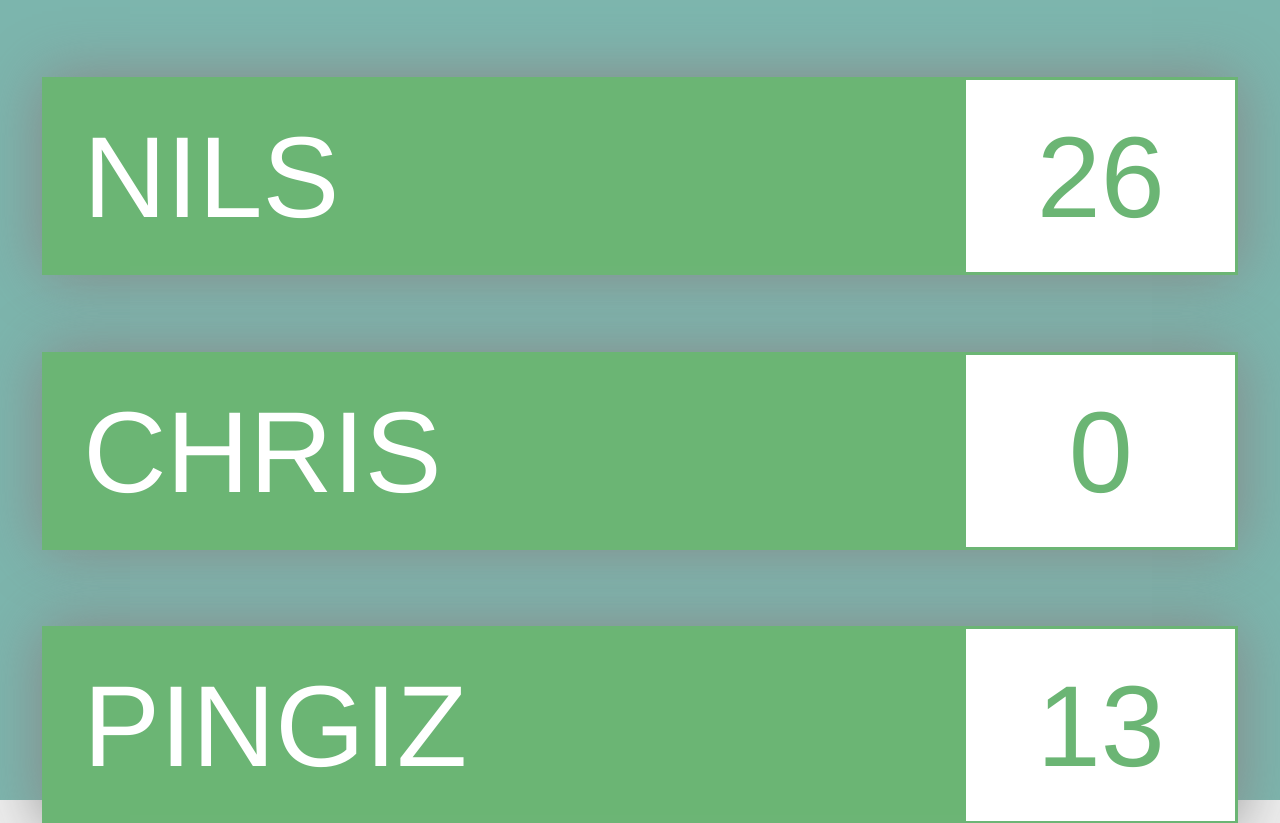
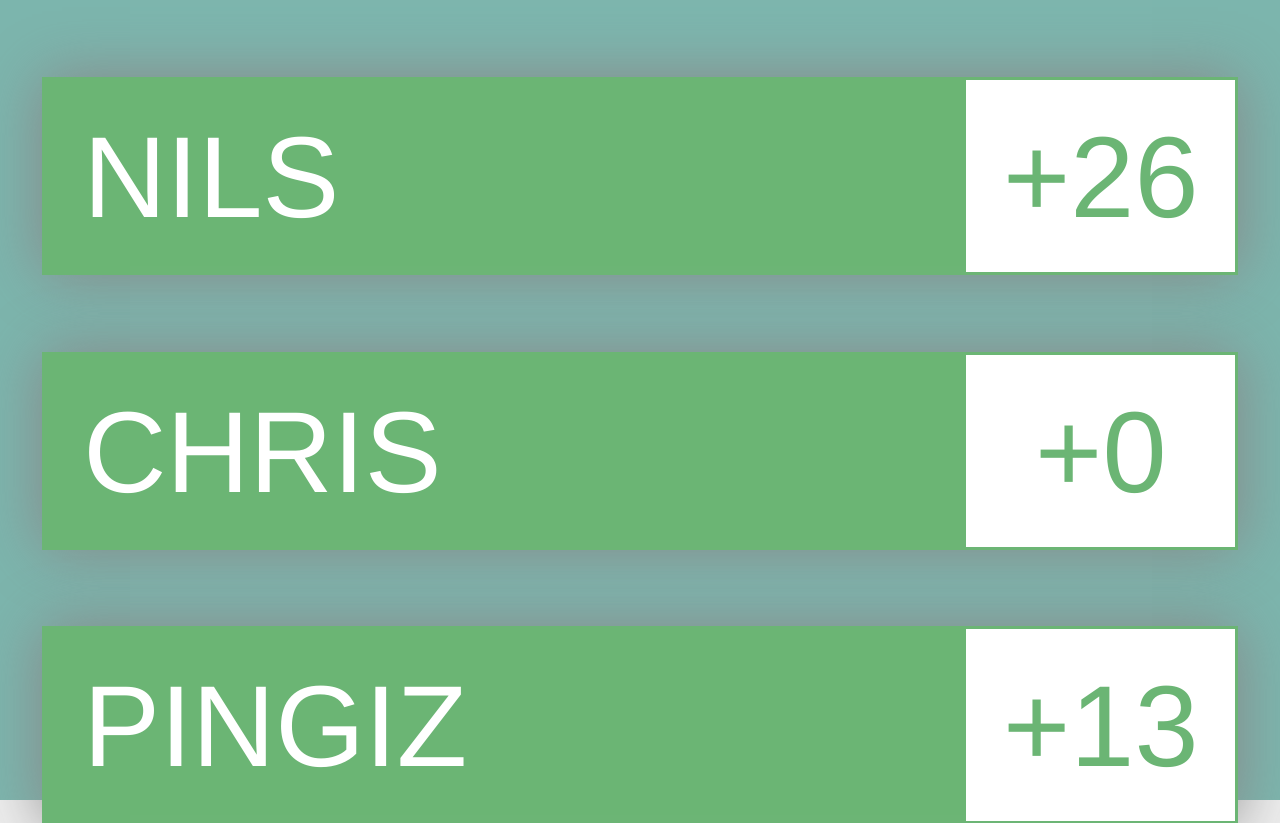
Before and after one commit to nlhiorth/janif, a React (Create React App) app in the folder janif-react/: page / in a window 1280 px wide. Shown: the top 823 px of the page. Built offline with nearby package versions, Linux system fonts and the light colour scheme.

Commit message:
Prefixed positive scores

```diff
--- a/janif-react/src/components/Common/SummaryCard.jsx
+++ b/janif-react/src/components/Common/SummaryCard.jsx
@@ -11,7 +11,7 @@ class SummaryCard extends Component {
       <div className="SummaryCard">
         <div className="Name">{this.props.name}</div>
         <div className="Background">
-          <div className="Score">{this.props.score}</div>
+          <div className="Score">{(this.props.score >= 0) ? '+'+this.props.score : this.props.score}</div>
         </div>
       </div>
     );
```
